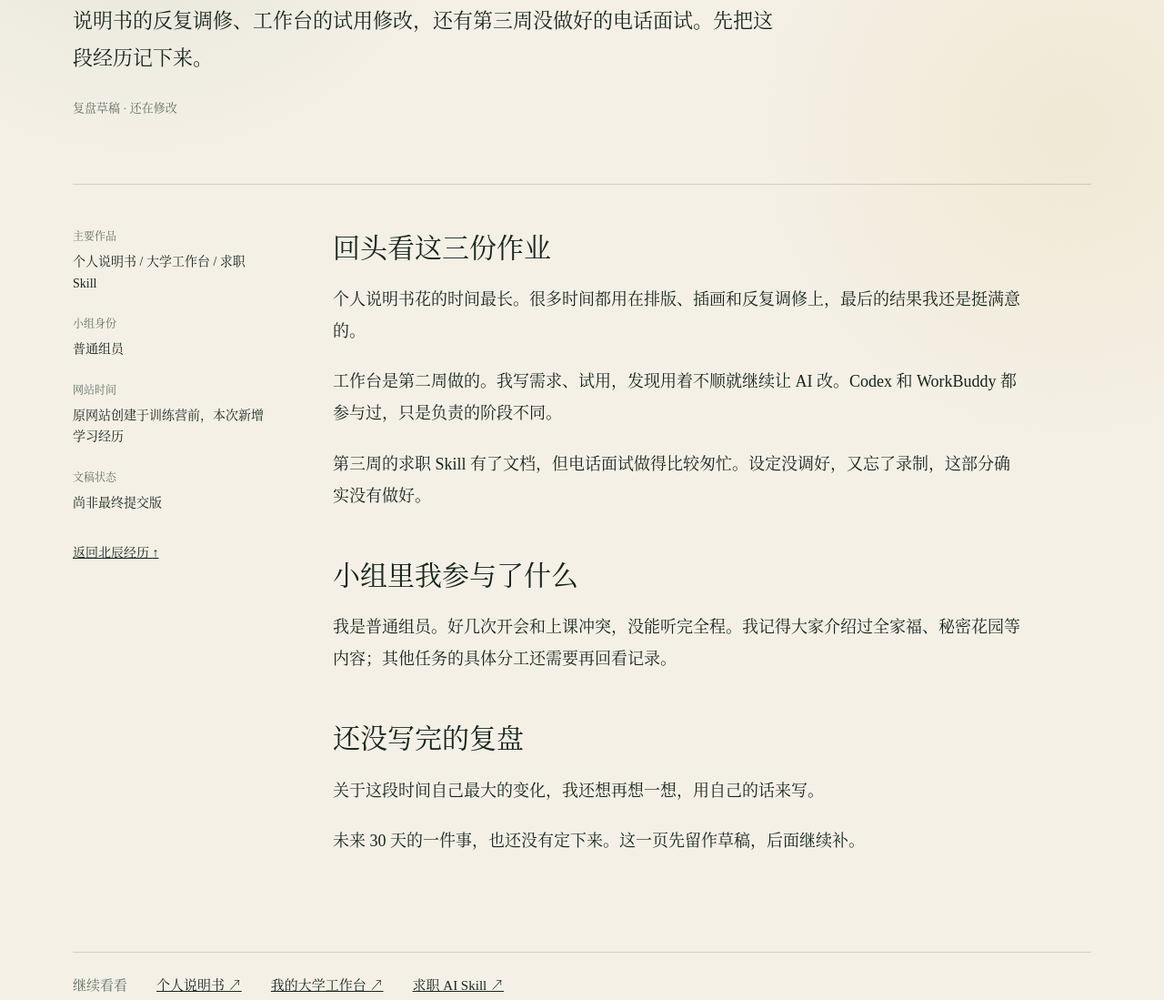
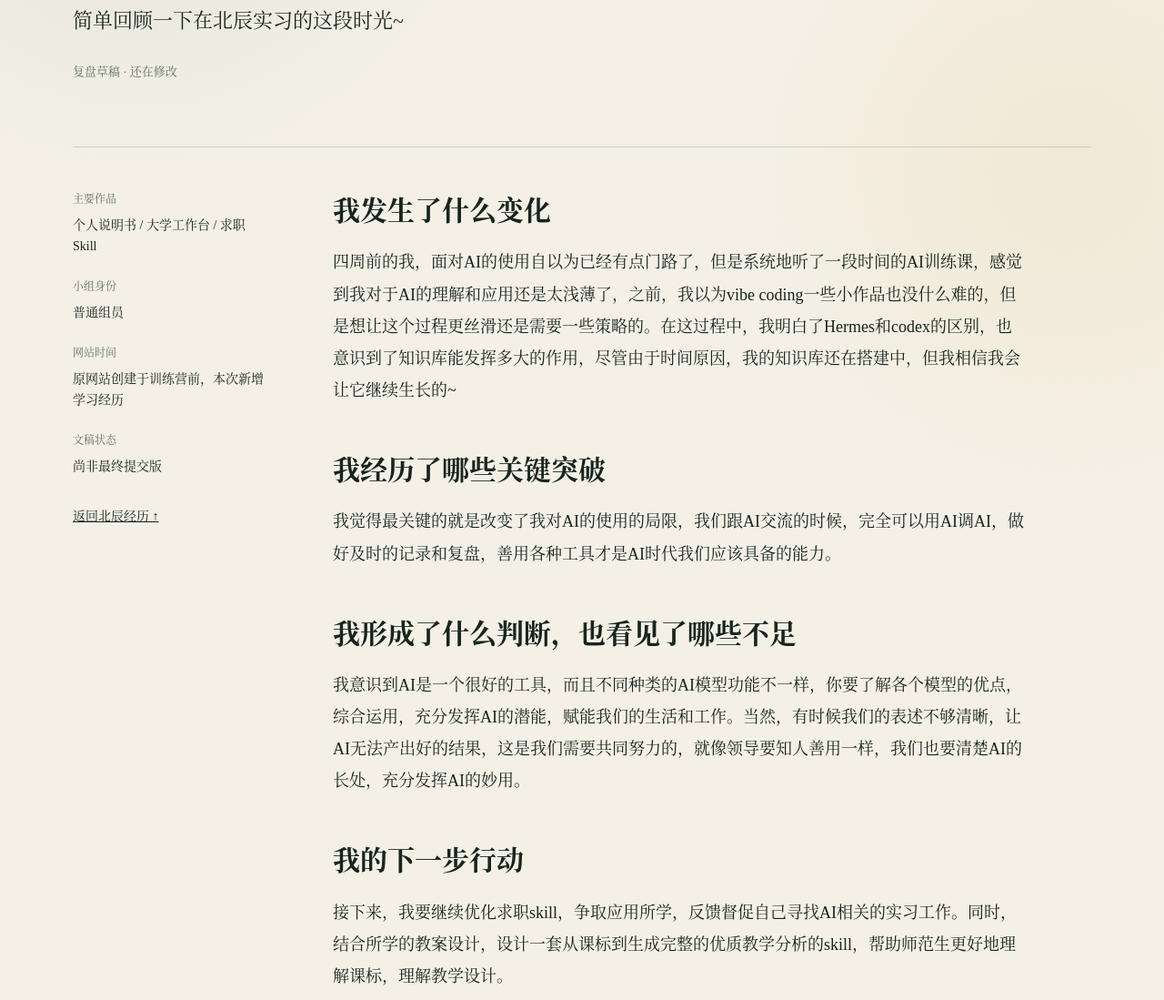
Before and after one commit to ayuanlang520-hash/sylvie-portfolio, an Eleventy site: page src/content/beichen/reflection.md in a window 1280 px wide. Shown: the part 333-1432 px from the top of the page at 91% size. Built offline with nearby package versions, Linux system fonts and the light colour scheme; Eleventy itself is replaced by a stand-in of ours; files that its build step writes are made by us from their sources.

Commit message:
Update src/content/beichen/reflection.md (via Pages CMS)

```diff
--- a/src/content/beichen/reflection.md
+++ b/src/content/beichen/reflection.md
@@ -2,7 +2,7 @@
 permalink: beichen/reflection/index.html
 title: 结营复盘
 eyebrow: 北辰青年 / 回看这段学习
-summary: 说明书的反复调修、工作台的试用修改，还有第三周没做好的电话面试。先把这段经历记下来。
+summary: 简单回顾一下在北辰实习的这段时光~
 status: 复盘草稿 · 还在修改
 facts:
   - label: 主要作品
@@ -14,20 +14,18 @@ facts:
   - label: 文稿状态
     value: 尚非最终提交版
 ---
-## 回头看这三份作业
+## **我发生了什么变化**
 
-个人说明书花的时间最长。很多时间都用在排版、插画和反复调修上，最后的结果我还是挺满意的。
+四周前的我，面对AI的使用自以为已经有点门路了，但是系统地听了一段时间的AI训练课，感觉到我对于AI的理解和应用还是太浅薄了，之前，我以为vibe coding一些小作品也没什么难的，但是想让这个过程更丝滑还是需要一些策略的。在这过程中，我明白了Hermes和codex的区别，也意识到了知识库能发挥多大的作用，尽管由于时间原因，我的知识库还在搭建中，但我相信我会让它继续生长的~
 
-工作台是第二周做的。我写需求、试用，发现用着不顺就继续让 AI 改。Codex 和 WorkBuddy 都参与过，只是负责的阶段不同。
+## **我经历了哪些关键突破**
 
-第三周的求职 Skill 有了文档，但电话面试做得比较匆忙。设定没调好，又忘了录制，这部分确实没有做好。
+我觉得最关键的就是改变了我对AI的使用的局限，我们跟AI交流的时候，完全可以用AI调AI，做好及时的记录和复盘，善用各种工具才是AI时代我们应该具备的能力。
 
-## 小组里我参与了什么
+## **我形成了什么判断，也看见了哪些不足**
 
-我是普通组员。好几次开会和上课冲突，没能听完全程。我记得大家介绍过全家福、秘密花园等内容；其他任务的具体分工还需要再回看记录。
+我意识到AI是一个很好的工具，而且不同种类的AI模型功能不一样，你要了解各个模型的优点，综合运用，充分发挥AI的潜能，赋能我们的生活和工作。当然，有时候我们的表述不够清晰，让AI无法产出好的结果，这是我们需要共同努力的，就像领导要知人善用一样，我们也要清楚AI的长处，充分发挥AI的妙用。
 
-## 还没写完的复盘
+## **我的下一步行动**
 
-关于这段时间自己最大的变化，我还想再想一想，用自己的话来写。
-
-未来 30 天的一件事，也还没有定下来。这一页先留作草稿，后面继续补。
+接下来，我要继续优化求职skill，争取应用所学，反馈督促自己寻找AI相关的实习工作。同时，结合所学的教案设计，设计一套从课标到生成完整的优质教学分析的skill，帮助师范生更好地理解课标，理解教学设计。
```
